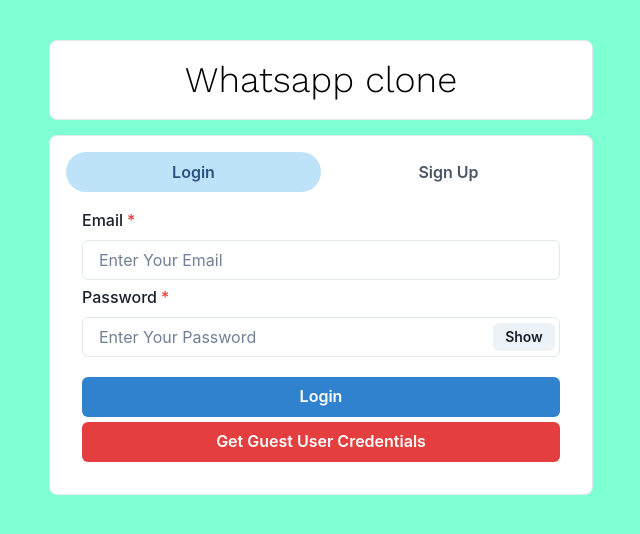
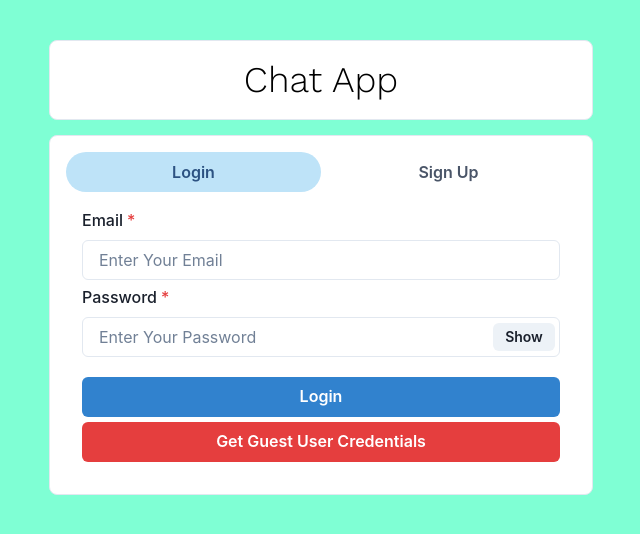
Before and after one commit to sudama011/chat-app, a React (Create React App) app in the folder frontend/: page / in a window 1280 px wide. Shown: the top 534 px of the page, without its empty margins (319-959 px from the left). Built offline with nearby package versions, Linux system fonts and the light colour scheme.

Commit message:
app name changed

```diff
--- a/frontend/src/Pages/Homepage.js
+++ b/frontend/src/Pages/Homepage.js
@@ -37,7 +37,7 @@
           color="black"
           textAlign="center"
         >
-          Whatsapp clone
+          Chat App
         </Text>
       </Box>
 
--- a/frontend/src/components/miscellaneous/SideDrawer.js
+++ b/frontend/src/components/miscellaneous/SideDrawer.js
@@ -135,7 +135,7 @@
             </Text>
           </Button>
         </Tooltip>
-        <Text fontSize="xl">Whatsapp clone</Text>
+        <Text fontSize="xl">Chat App</Text>
         <div>
           <Menu>
             <MenuButton p={1}>
```
